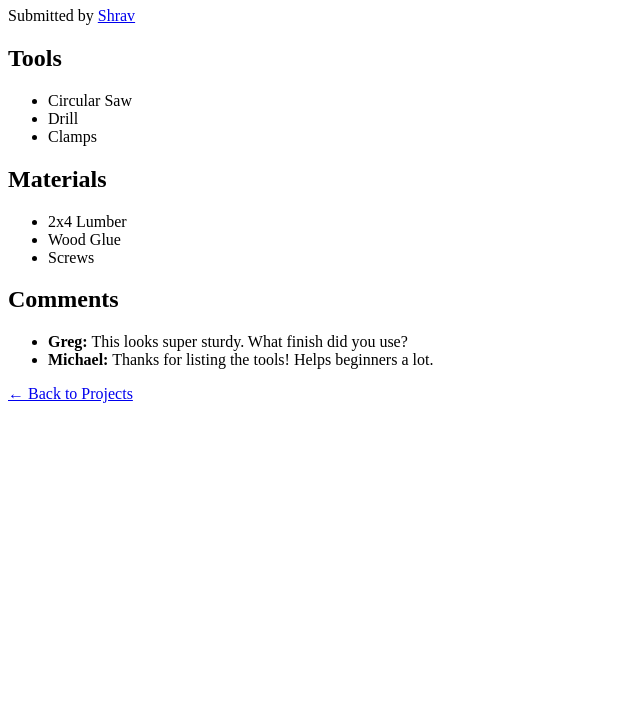
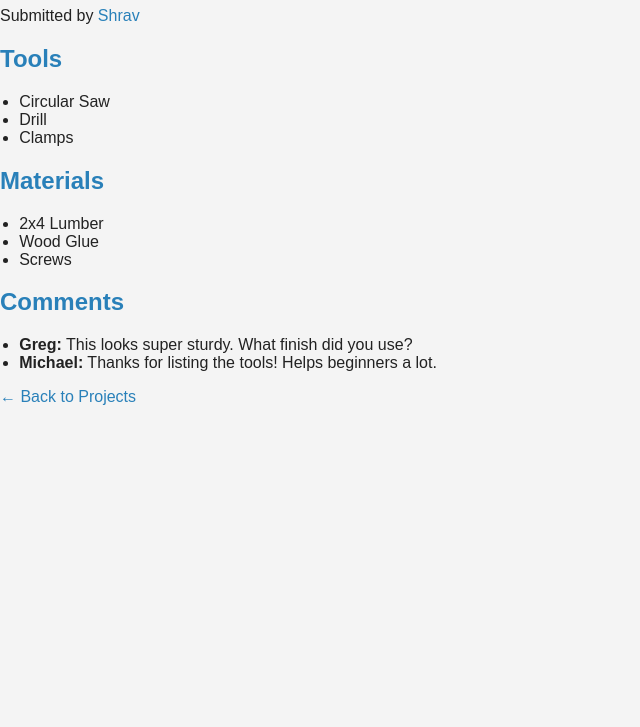
Before and after one commit to shravansheth/437, a website: page packages/proto/public/project1.html in a window 1280 px wide. Shown: the part 73-800 px from the top of the page, without its empty margins (0-640 px from the left). Drawn offline with Linux system fonts and the light colour scheme.

Commit message:
basic colors and design tokens

```diff
--- a/packages/proto/public/project1.html
+++ b/packages/proto/public/project1.html
@@ -3,6 +3,7 @@
 <head>
   <meta charset="UTF-8" />
   <title>Wooden Coffee Table</title>
+  <link rel="stylesheet" href="/styles/page.css" />
 </head>
 <body>
   <h1>Wooden Coffee Table</h1>
--- /dev/null
+++ b/packages/proto/public/styles/page.css
@@ -0,0 +1,39 @@
+@import url("/styles/tokens.css");
+
+body {
+  margin: 0;
+  font-family: Arial, sans-serif;
+  background-color: var(--color-background-page);
+  color: var(--color-text);
+}
+
+header {
+  background-color: var(--color-background-header);
+  color: var(--color-text-inverted);
+  padding: 1em;
+}
+
+h1, h2 {
+  color: var(--color-accent);
+}
+
+a {
+  color: var(--color-link);
+  text-decoration: none;
+}
+
+a:hover {
+  color: var(--color-link-hover);
+}
+
+ul {
+  padding-left: 1.2em;
+}
+
+article {
+  background-color: white;
+  padding: 1em;
+  margin: 1em;
+  border: 1px solid var(--color-border);
+  border-radius: 8px;
+}
--- /dev/null
+++ b/packages/proto/public/styles/tokens.css
@@ -0,0 +1,20 @@
+:root {
+    /* Backgrounds */
+    --color-background-page: #f4f4f4;
+    --color-background-header: #2c3e50;
+
+    /* Text */
+    --color-text: #222;
+    --color-text-inverted: #ffffff;
+
+    /* Accent Colors */
+    --color-accent: #2980b9;
+    --color-accent-light: #3498db;
+
+    /* Links */
+    --color-link: var(--color-accent);
+    --color-link-hover: var(--color-accent-light);
+
+    /* Borders */
+    --color-border: #ccc;
+  }
```
Also changed, not shown: packages/proto/public/index.html (+1 -0 lines), packages/proto/public/materials.html (+1 -0 lines), packages/proto/public/project2.html (+1 -0 lines), packages/proto/public/user-shrav.html (+1 -0 lines).
